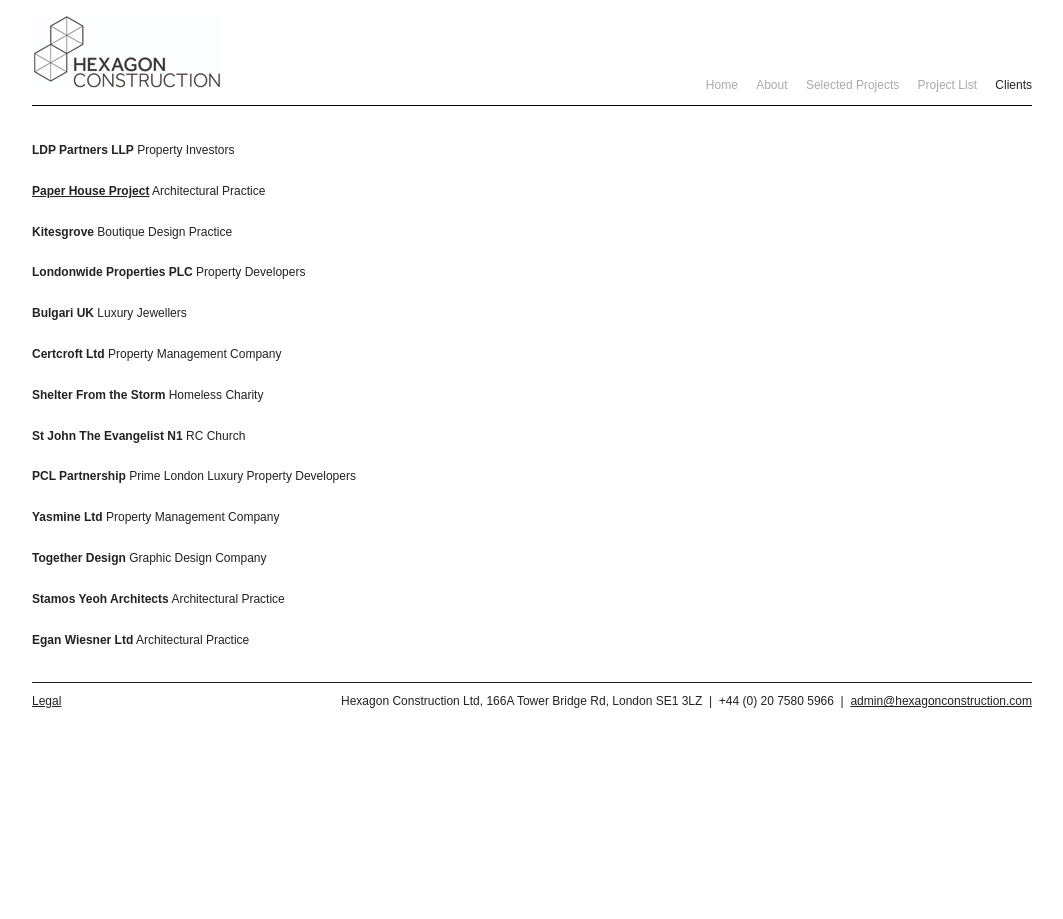
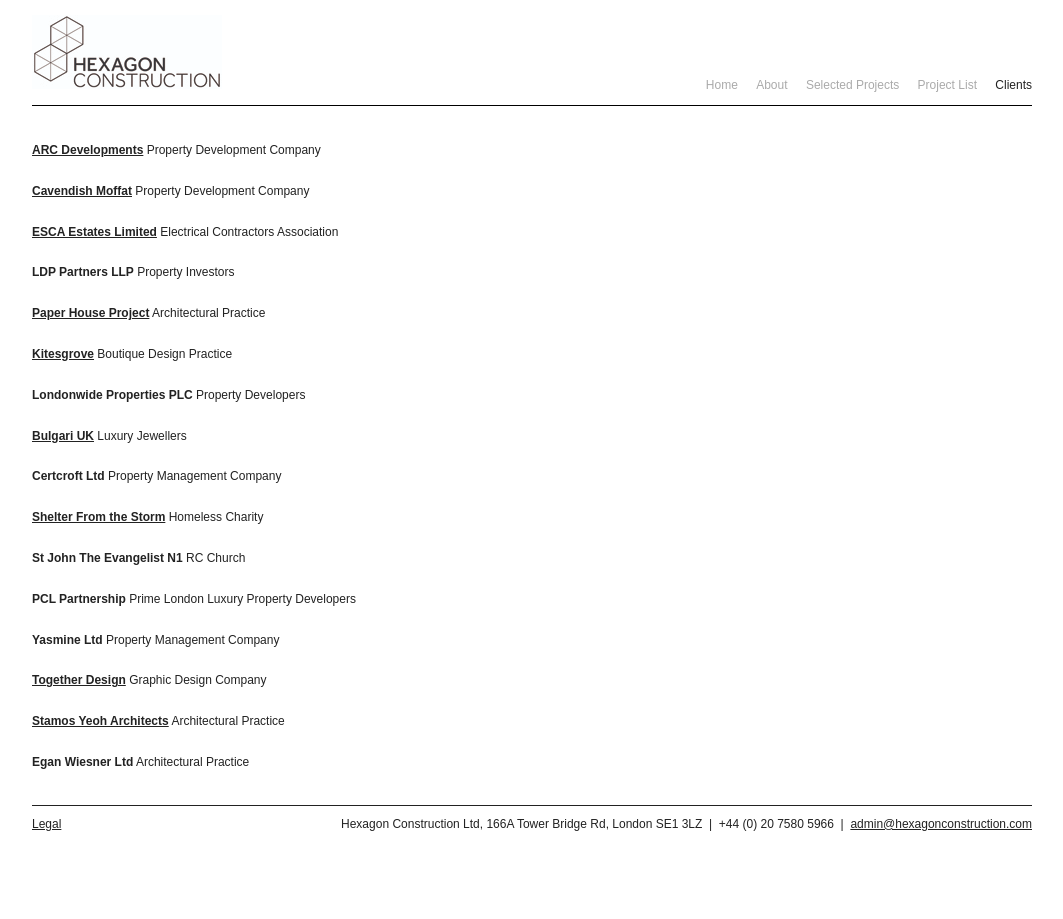
Before and after one commit to joeegan/hexagon-siteleaf, a Jekyll site: the page built from clients.markdown, in a window 1280 px wide. Shown: the whole page, without its empty margins (108-1171 px from the left). Built offline with Jekyll 4.4.1, drawn with Linux system fonts in a browser that asks for light colours; some web fonts are replaced; some of the changed lines change nothing that is shown.

Commit message:
Updated Clients

```diff
--- a/clients.markdown
+++ b/clients.markdown
@@ -3,6 +3,15 @@
 date: 2016-10-15 22:20:00 Z
 position: 3
 ---
+
+**[ARC Developments](http://www.arc-dev.com/)**
+Property Development Company
+
+**[Cavendish Moffat](http://cavendishmoffat.com/)**
+Property Development Company
+
+**[ESCA Estates Limited](http://eca.co.uk/)**
+Electrical Contractors Association
 
 **LDP Partners LLP**
 Property Investors
@@ -10,19 +19,19 @@
 **[Paper House Project](https://www.paperhouseproject.co.uk/)**
 Architectural Practice
 
-**Kitesgrove**
+**[Kitesgrove](http://www.kitesgrove.com/projects/)**
 Boutique Design Practice
 
 **Londonwide Properties PLC**
 Property Developers
 
-**Bulgari UK**
+**[Bulgari UK](http://www.bulgari.com/en-gb/)**
 Luxury Jewellers
 
 **Certcroft Ltd**
 Property Management Company
 
-**Shelter From the Storm**
+**[Shelter From the Storm](http://sfts.org.uk/)**
 Homeless Charity
 
 **St John The Evangelist N1**
@@ -34,10 +43,10 @@
 **Yasmine Ltd**
 Property Management Company
 
-**Together Design**
+**[Together Design](http://www.togetherdesign.co.uk/)**
 Graphic Design Company
 
-**Stamos Yeoh Architects**
+**[Stamos Yeoh Architects](http://www.stamosyeoharchitects.com/)**
 Architectural Practice
 
 **Egan Wiesner Ltd**
```
